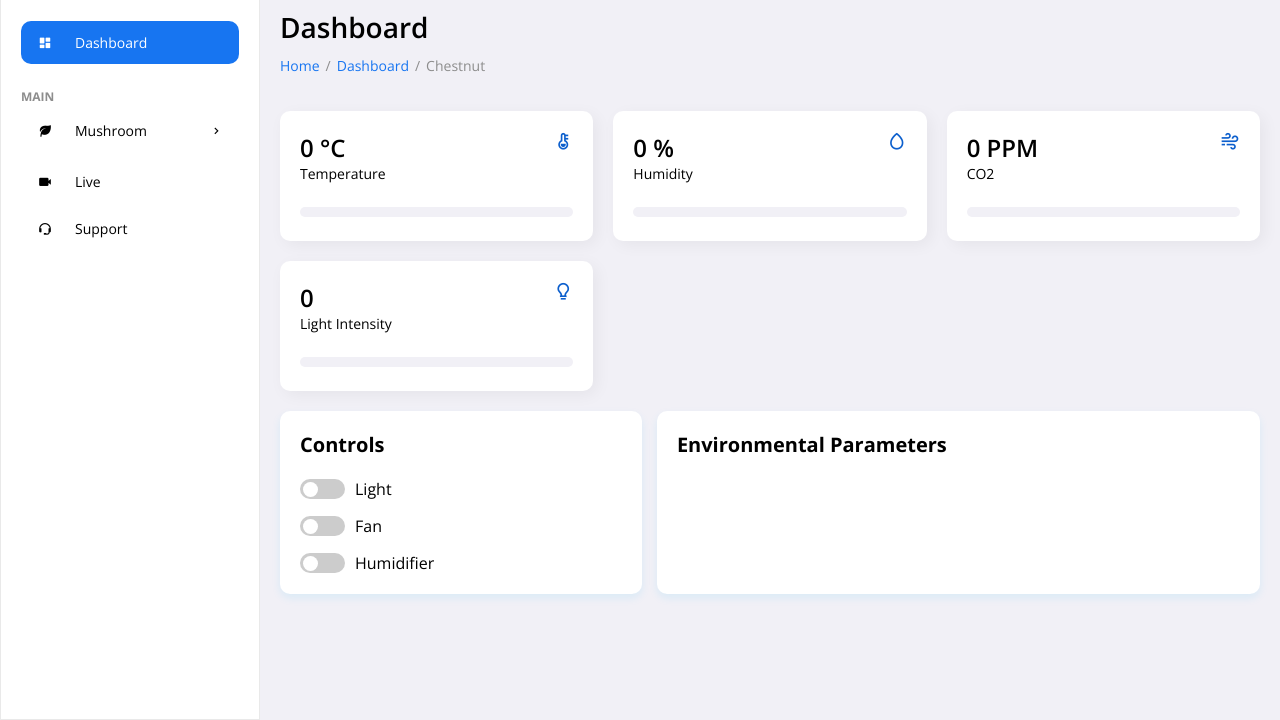
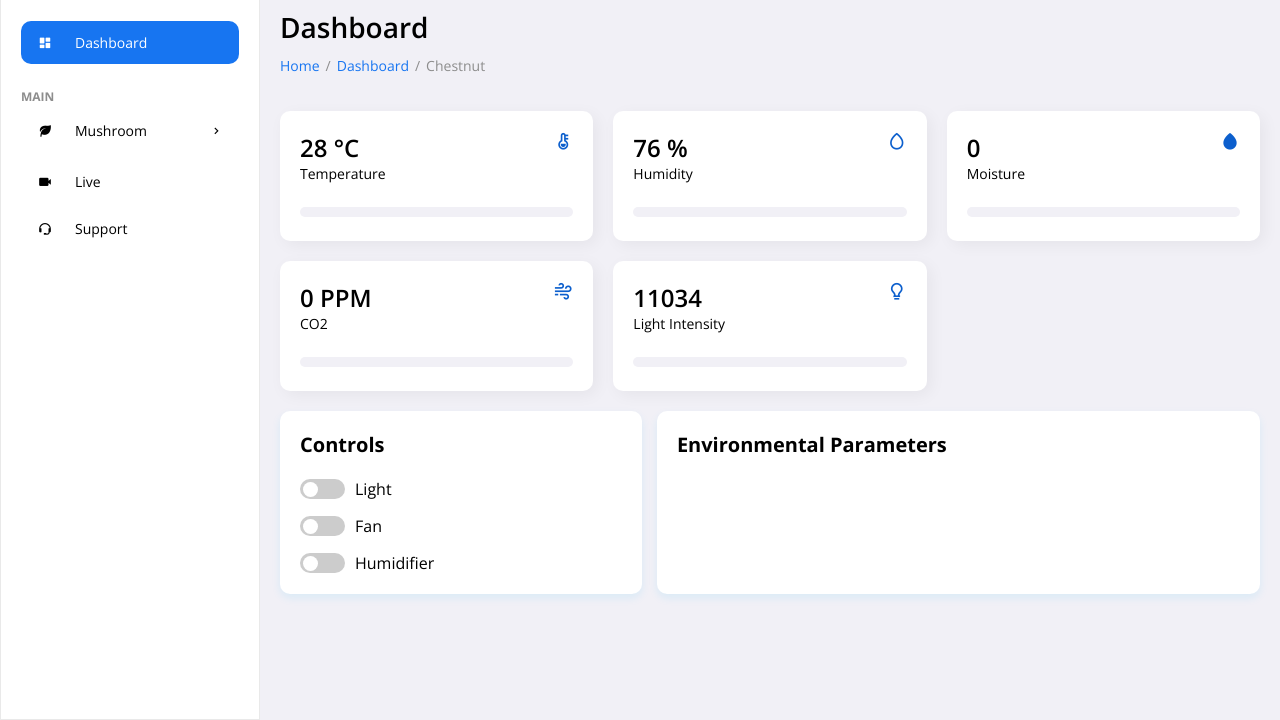
Before and after one commit to haroldricafrente/mushkin-web-app-v3, a plain HTML site: page pages/dashboard/chestnut.html in a window 1280 px wide. Shown: the part 80-800 px from the top of the page. Drawn offline with nearby package versions, Linux system fonts and the light colour scheme.

Commit message:
add moisture card

```diff
--- a/pages/dashboard/chestnut.html
+++ b/pages/dashboard/chestnut.html
@@ -87,23 +87,34 @@
 				<div class="card">
 					<div class="head">
 						<div>
-							<h2>0 &deg;C</h2>
+							<h2>28 &deg;C</h2>
 							<p>Temperature</p>
 						</div>
 						<i class='bx bxs-thermometer icon' ></i>
 					</div>
-					<span class="progress" data-value="0%"></span>
+					<span class="progress" data-value="28%"></span>
 				</div>
 
 				<div class="card">
 					<div class="head">
 						<div>
-							<h2>0 %</h2>
+							<h2>76 %</h2>
 							<p>Humidity</p>
 						</div>
 						<i class='bx bx-droplet icon'></i>
 					</div>
-					<span class="progress" data-value="0%"></span>
+					<span class="progress" data-value="76 %"></span>
+				</div>
+
+				<div class="card">
+					<div class="head">
+						<div>
+							<h2>0 </h2>
+							<p>Moisture</p>
+						</div>
+						<i class='bx bxs-droplet icon'></i>
+					</div>
+					<span class="progress" data-value="0 %"></span>
 				</div>
 
 				<div class="card">
@@ -120,12 +131,12 @@
 				<div class="card">
 					<div class="head">
 						<div>
-							<h2>0</h2>
+							<h2>11034</h2>
 							<p>Light Intensity</p>
 						</div>
 						<i class='bx bx-bulb icon' ></i>
 					</div>
-					<span class="progress" data-value="0%"></span>
+					<span class="progress" data-value="100%"></span>
 				</div>
 
 			</div>
```
